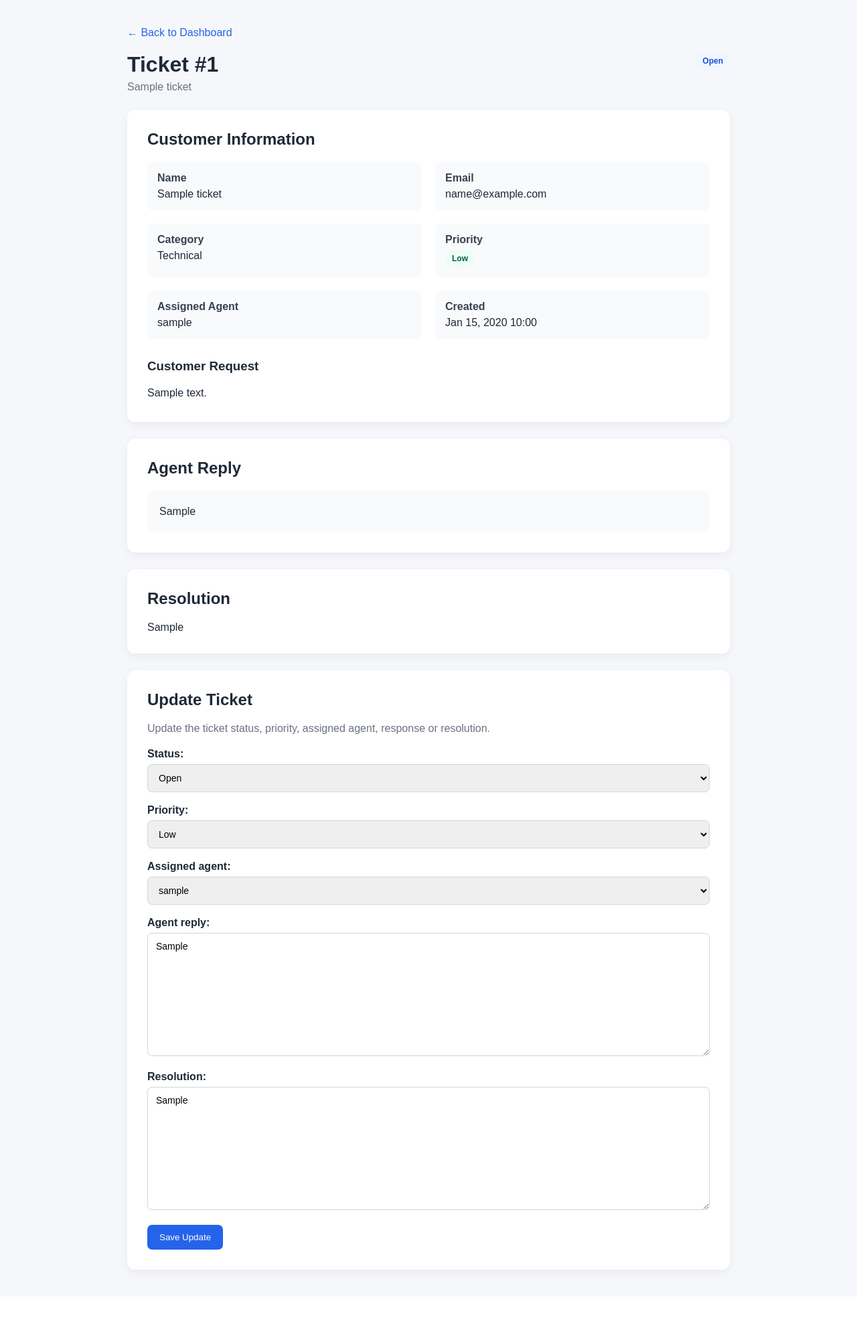
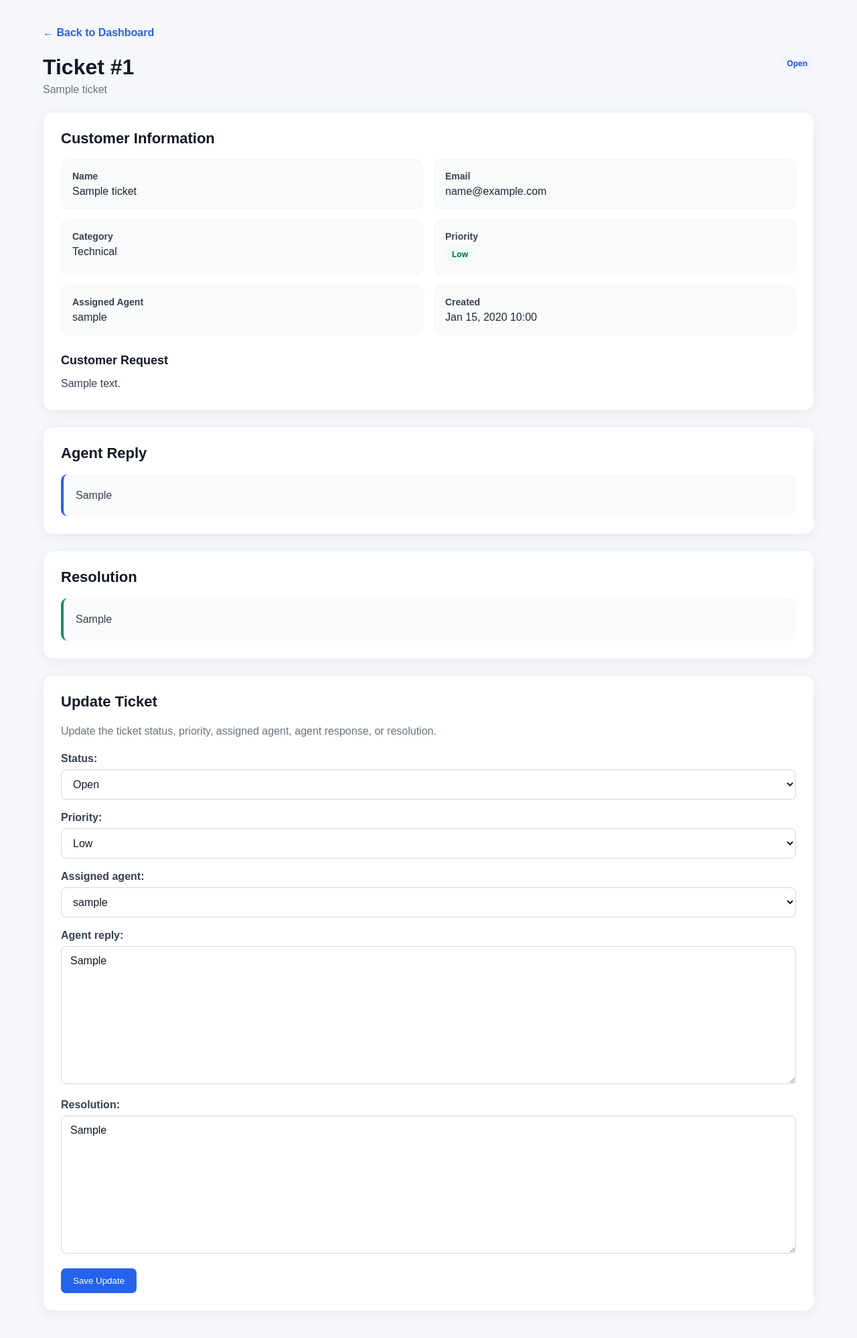
Before and after one commit to Sikafutro14/customer-support-ticket-system, a Django app: page /tickets/1/ in a window 1280 px wide. Shown: the part 62-2060 px from the top of the page at 67% size. Before the commit the page ends 1968 px from the top, so only its background shows below. Run offline with Django 5.2, Linux system fonts and the light colour scheme; a user stored in the database is signed in; tables that the repository leaves empty hold one stand-in row (values such as "Sample post").

Commit message:
Improve support dashboard and ticket detail UI

```diff
--- a/tickets/templates/tickets/ticket_detail.html
+++ b/tickets/templates/tickets/ticket_detail.html
@@ -5,20 +5,15 @@ Ticket #{{ ticket.id }} | SupportDesk
 {% endblock %}
 
 {% block extra_css %}
-
 <style>
-
-    .ticket-detail {
-        max-width: 900px;
-        margin: auto;
-    }
-
     .back-link {
-        display: inline-block;
-        margin-bottom: 20px;
+        display: inline-flex;
+        align-items: center;
+        gap: 6px;
+        margin-bottom: 24px;
+        color: #2563eb;
         text-decoration: none;
-        color: #2563eb;
-        font-weight: 500;
+        font-weight: 600;
     }
 
     .back-link:hover {
@@ -29,66 +24,101 @@ Ticket #{{ ticket.id }} | SupportDesk
         display: flex;
         justify-content: space-between;
         align-items: flex-start;
-        margin-bottom: 25px;
+        gap: 20px;
+        margin-bottom: 24px;
     }
 
     .ticket-header h1 {
+        font-size: 32px;
         margin-bottom: 6px;
+        color: #111827;
     }
 
     .ticket-header p {
         color: #6b7280;
+        font-size: 16px;
     }
 
     .ticket-card {
         background: white;
-        padding: 30px;
-        border-radius: 12px;
-        box-shadow: 0 4px 14px rgba(0,0,0,0.06);
-        margin-bottom: 25px;
+        border-radius: 14px;
+        padding: 26px;
+        margin-bottom: 24px;
+        box-shadow: 0 4px 16px rgba(0, 0, 0, 0.06);
+        border: 1px solid #eef2f7;
     }
 
     .ticket-card h2 {
-        margin-bottom: 20px;
+        margin-bottom: 18px;
+        font-size: 22px;
+        color: #111827;
+    }
+
+    .ticket-card h3 {
+        color: #111827;
     }
 
     .meta-grid {
         display: grid;
         grid-template-columns: repeat(2, 1fr);
-        gap: 20px;
-        margin-top: 20px;
+        gap: 16px;
+        margin-bottom: 24px;
     }
 
     .meta-item {
         background: #f9fafb;
-        padding: 15px;
-        border-radius: 8px;
+        padding: 16px;
+        border-radius: 10px;
+        border: 1px solid #f1f5f9;
     }
 
     .meta-item strong {
         display: block;
         margin-bottom: 6px;
         color: #374151;
+        font-size: 14px;
     }
 
     .description {
-        margin-top: 25px;
-        line-height: 1.7;
+        padding-top: 4px;
     }
 
     .description h3 {
         margin-bottom: 10px;
+        font-size: 18px;
+    }
+
+    .description p {
+        line-height: 1.7;
+        color: #374151;
+    }
+
+    .agent-reply,
+    .resolution-box {
+        background: #f9fafb;
+        padding: 18px;
+        border-radius: 10px;
+        line-height: 1.7;
+        color: #374151;
+        border-left: 4px solid #2563eb;
+    }
+
+    .resolution-box {
+        border-left-color: #059669;
+    }
+
+    .muted-text {
+        color: #6b7280;
     }
 
     .badge {
         display: inline-block;
         padding: 6px 10px;
-        border-radius: 20px;
+        border-radius: 999px;
         font-size: 12px;
-        font-weight: 600;
+        font-weight: 700;
+        white-space: nowrap;
     }
-
-    /* Priority */
 
     .priority-low {
         background: #ecfdf5;
@@ -110,8 +140,6 @@ Ticket #{{ ticket.id }} | SupportDesk
         color: #b91c1c;
     }
 
-    /* Status */
-
     .status-open {
         background: #eff6ff;
         color: #1d4ed8;
@@ -132,7 +160,11 @@ Ticket #{{ ticket.id }} | SupportDesk
         color: #374151;
     }
 
-    /* Agent update form */
+    .update-intro {
+        color: #6b7280;
+        margin-bottom: 20px;
+        line-height: 1.6;
+    }
 
     .ticket-card form p {
         margin-bottom: 18px;
@@ -140,86 +172,76 @@ Ticket #{{ ticket.id }} | SupportDesk
 
     .ticket-card form label {
         display: block;
+        margin-bottom: 7px;
         font-weight: 600;
-        margin-bottom: 6px;
+        color: #374151;
     }
 
     .ticket-card form input,
     .ticket-card form select,
     .ticket-card form textarea {
         width: 100%;
-        padding: 11px 12px;
+        padding: 12px 13px;
         border: 1px solid #d1d5db;
-        border-radius: 7px;
-        font-size: 14px;
-        font-family: inherit;
+        border-radius: 8px;
+        font: inherit;
+        background: white;
+        color: #111827;
+    }
+
+    .ticket-card form input:focus,
+    .ticket-card form select:focus,
+    .ticket-card form textarea:focus {
+        outline: none;
+        border-color: #2563eb;
+        box-shadow: 0 0 0 3px rgba(37, 99, 235, 0.12);
     }
 
     .ticket-card form textarea {
-        min-height: 110px;
+        min-height: 120px;
         resize: vertical;
     }
 
-    .agent-reply {
-        background: #f9fafb;
-        padding: 18px;
-        border-radius: 8px;
-        line-height: 1.6;
+    .save-area {
+        margin-top: 6px;
     }
 
-    @media (max-width: 650px) {
+    @media (max-width: 700px) {
+        .ticket-header {
+            flex-direction: column;
+        }
 
         .meta-grid {
             grid-template-columns: 1fr;
         }
 
-        .ticket-header {
-            flex-direction: column;
-            gap: 12px;
+        .ticket-card {
+            padding: 20px;
         }
 
+        .ticket-header h1 {
+            font-size: 27px;
         }
-
+    }
 </style>
-
 {% endblock %}
 
-
 {% block content %}
-
-<div class="ticket-detail">
-
-    <!-- BACK -->
 
 <a href="/tickets/" class="back-link">
     ← Back to Dashboard
 </a>
 
-
-    <!-- HEADER -->
-
 <div class="ticket-header">
-
     <div>
-
-            <h1>
-                Ticket #{{ ticket.id }}
-            </h1>
-
-            <p>
-                {{ ticket.subject }}
-            </p>
-
+        <h1>Ticket #{{ ticket.id }}</h1>
+        <p>{{ ticket.subject }}</p>
     </div>
 
     <span class="badge status-{{ ticket.status }}">
         {{ ticket.get_status_display }}
     </span>
-
 </div>
-
-
-    <!-- CUSTOMER INFORMATION -->
 
 <div class="ticket-card">
 
@@ -228,85 +250,51 @@ Ticket #{{ ticket.id }} | SupportDesk
     <div class="meta-grid">
 
         <div class="meta-item">
-
             <strong>Name</strong>
-
             {{ ticket.customer_name }}
-
         </div>
 
+        <div class="meta-item">
+            <strong>Email</strong>
+            {{ ticket.customer_email }}
+        </div>
 
         <div class="meta-item">
-
-                <strong>Email</strong>
-
-                {{ ticket.customer_email }}
-
+            <strong>Category</strong>
+            {{ ticket.get_category_display }}
         </div>
 
-
         <div class="meta-item">
-
-                <strong>Category</strong>
-
-                {{ ticket.get_category_display }}
-
-            </div>
-
-
-            <div class="meta-item">
-
             <strong>Priority</strong>
 
             <span class="badge priority-{{ ticket.priority }}">
                 {{ ticket.get_priority_display }}
             </span>
-
         </div>
 
-
         <div class="meta-item">
-
             <strong>Assigned Agent</strong>
 
             {% if ticket.assigned_agent %}
-
                 {{ ticket.assigned_agent.username }}
-
             {% else %}
-
                 Not assigned
-
             {% endif %}
-
         </div>
 
-
         <div class="meta-item">
-
             <strong>Created</strong>
-
             {{ ticket.created_at|date:"M d, Y H:i" }}
-
         </div>
 
     </div>
 
-
     <div class="description">
-
         <h3>Customer Request</h3>
-
-            <p>
-                {{ ticket.description }}
-            </p>
-
+        <p>{{ ticket.description }}</p>
     </div>
 
 </div>
-
-
-    <!-- AGENT REPLY -->
 
 <div class="ticket-card">
 
@@ -320,7 +308,7 @@ Ticket #{{ ticket.id }} | SupportDesk
 
     {% else %}
 
-            <p style="color:#6b7280;">
+        <p class="muted-text">
             No agent reply has been added yet.
         </p>
 
@@ -328,22 +316,19 @@ Ticket #{{ ticket.id }} | SupportDesk
 
 </div>
 
-
-    <!-- RESOLUTION -->
-
 <div class="ticket-card">
 
     <h2>Resolution</h2>
 
     {% if ticket.resolution %}
 
-            <p>
+        <div class="resolution-box">
             {{ ticket.resolution|linebreaks }}
-            </p>
+        </div>
 
     {% else %}
 
-            <p style="color:#6b7280;">
+        <p class="muted-text">
             This ticket has not been resolved yet.
         </p>
 
@@ -351,16 +336,13 @@ Ticket #{{ ticket.id }} | SupportDesk
 
 </div>
 
-
-    <!-- AGENT UPDATE FORM -->
-
 <div class="ticket-card">
 
     <h2>Update Ticket</h2>
 
-        <p style="color:#6b7280; margin-bottom:20px;">
+    <p class="update-intro">
         Update the ticket status, priority, assigned agent,
-            response or resolution.
+        agent response, or resolution.
     </p>
 
     <form method="POST">
@@ -369,14 +351,14 @@ Ticket #{{ ticket.id }} | SupportDesk
 
         {{ form.as_p }}
 
+        <div class="save-area">
             <button type="submit" class="btn">
                 Save Update
             </button>
+        </div>
 
     </form>
 
 </div>
 
-</div>
-
 {% endblock %}
```
Also changed, not shown: tickets/templates/tickets/ticket_list.html (+19 -78 lines). Lines whose indentation alone changed are shown as unchanged.
